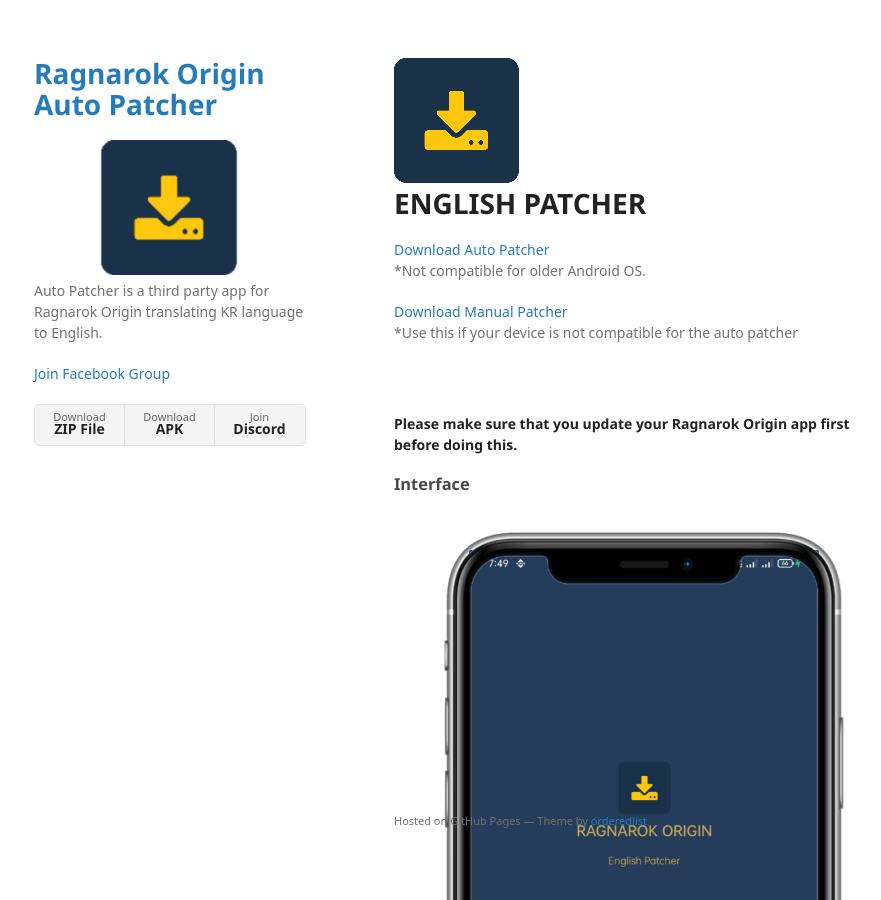
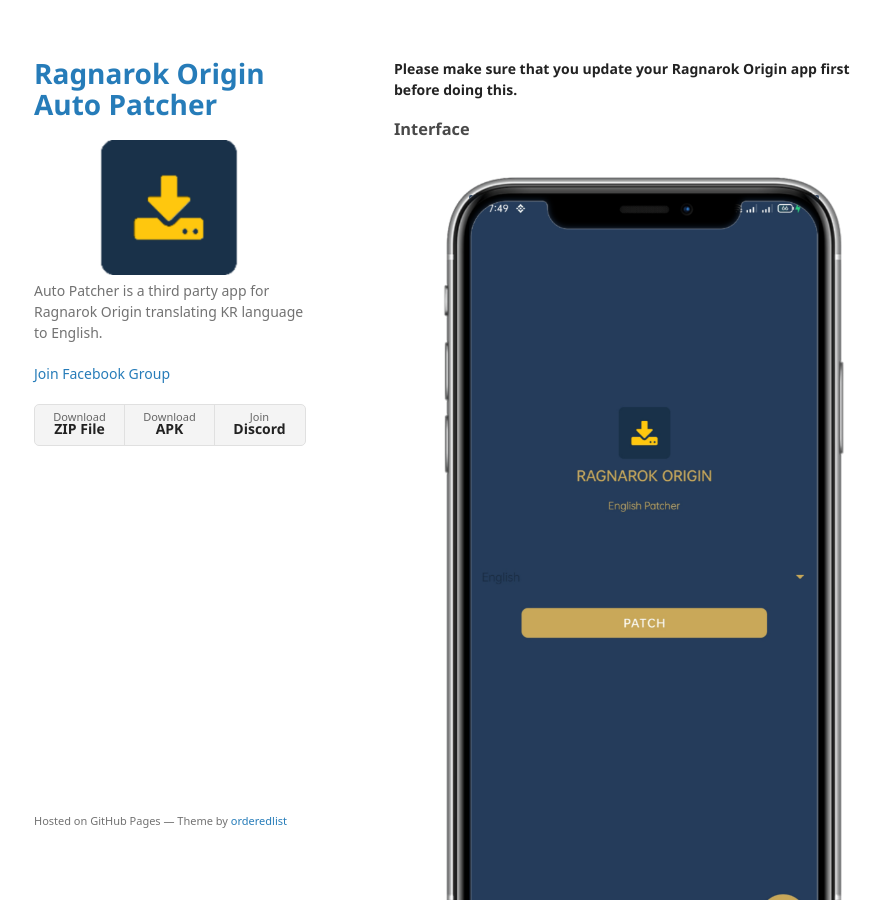
Before and after one commit to RO-ENPatcher/RO-ENPatcher.github.io, a Jekyll site: the page built from index.md, in a window 1280 px wide and 900 px high. Shown: the whole window, without its empty margins (176-1057 px from the left). Built offline with Jekyll 4.4.1, drawn with Linux system fonts in a browser that asks for light colours; some web fonts are replaced.

Commit message:
Update default.html

```diff
--- a/_layouts/default.html
+++ b/_layouts/default.html
@@ -45,45 +45,32 @@
 </head>
 <body>
 
-  <section class="header6 cid-sbmOi7XDcd mbr-fullscreen mbr-parallax-background" id="header6-3">
+
+      {{ content }}
+
+      </section>
+      <footer>
+
+    <div class="container-fluid">
+        <div class="media-container-row align-center mbr-white">
+
+            <div class="row social-row">
+                <div class="social-list align-right pb-2">
 
 
 
-    <div class="mbr-overlay" style="opacity: 0.2; background-color: rgb(51, 51, 51);"></div>
-
-    <div class="container-fluid">
-        <div class="row justify-content-center">
-            <div class="col-md-12 col-lg-9">
-
-                <div class="image-wrap">
-                    <img src="assets/images/app_icon.png" alt="" title="">
-                </div>
-                <h1 class="mbr-section-title mbr-fonts-style mb-3 display-1"><strong>ENGLISH PATCHER</strong></h1>
-                <div class="row">
-                    <div class="col-12  offset-md-3 col-md-3">
-                        <div class="mbr-section-btn mt-3"><a class="btn btn-primary display-3" href="index.html#header7-c">Download Auto Patcher</a></div>
-                        <p class="text-danger text-center">*Not compatible for older Android OS.</p>
-                    </div>
-                    <div class="col-sm-12 col-md-3">
-                        <div class="mbr-section-btn mt-3"><a class="btn btn-success display-3" href="index.html#features18-5">Download Manual Patcher</a></div>
-                        <p class="text-danger text-center">*Use this if your device is not compatible for the auto patcher</p>
-                    </div>
 
 
-                </div>
 
-
+                <div class="soc-item">
+                        <a href="https://facebook.com/gamingwithgel" target="_blank">
+                            <span class="mbr-iconfont mbr-iconfont-social socicon-facebook socicon"></span>
+                        </a>
                     </div>
                 </div>
         </div>
     </section>
 
-<section class="header7 cid-sbP7E6qe2d" id="header7-c">
-
-      {{ content }}
-
-      </section>
-      <footer>
         {% if site.github.is_project_page %}
         <p>This project is maintained by <a href="{{ site.github.owner_url }}">{{ site.github.owner_name }}</a></p>
         {% endif %}
```
Lines whose indentation alone changed are shown as unchanged.
